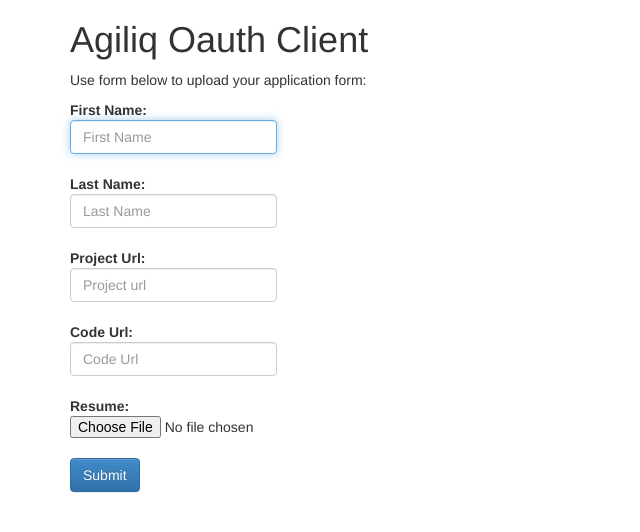
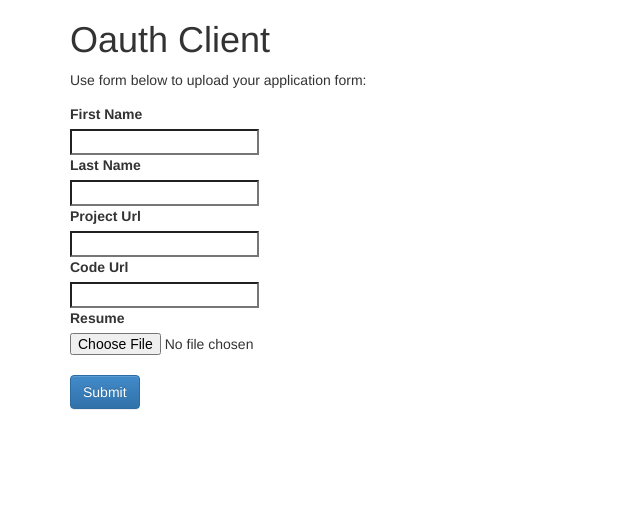
Before and after one commit to theskumar/oauth-client, a Flask app: template templates/upload_form.html in a window 1280 px wide. Shown: the top 532 px of the page, without its empty margins (0-640 px from the left). Run offline with Flask 2, Linux system fonts and the light colour scheme; the template is opened without the code that fills it: values that come from a table or form of the project are taken from there, others are empty; style sheets or scripts are compiled from the project's sources; parts of the project's set-up code (start-up, migrations or seed data) failed here and were passed over; some libraries are stand-ins or nearby versions.

Commit message:
feat(forms): add upload form validation
- better handling of upload and form submission
- better error message 400 instead of 401
- csrf protection

```diff
--- a/app.py
+++ b/app.py
@@ -5,14 +5,16 @@ import uuid
 
 from flask import (Flask, render_template, request, redirect, url_for, session,
     abort, flash)
-from flask.json import jsonify
+from werkzeug.utils import secure_filename
 
 import requests
 
-from config import AGILIQ, allowed_file, SECRET_KEY
+from config import AGILIQ, SECRET_KEY
+from forms import ResumeUploadForm
 
 app = Flask(__name__)
 app.secret_key = SECRET_KEY
+app.config['MAX_CONTENT_LENGTH'] = 16 * 1024 * 1024 # 16MB
 
 ###
 # Application Routing
@@ -52,13 +54,13 @@ def callback_agiliq():
     state = request.args.get('state', '')
 
     if not code:
-        abort(401)
+        abort(400)
 
     try:
         if str(state) != str(session['state']):
-            abort(401)
+            abort(400)
     except KeyError:
-        abort(401)
+        abort(400)
 
     payload = {
         'client_id': AGILIQ['CLIENT_ID'],
@@ -77,41 +79,47 @@ def callback_agiliq():
 @app.route('/upload/', methods=['GET', 'POST'])
 def upload_resume():
     """Handles the resume upload functionality."""
-    access_token = session.get('access_token', '')
+    access_token = session.get('access_token', None)
 
     if not access_token:
-        abort(401)
+        abort(400)
+
+    # for testing only
+    AGILIQ['UPLOAD_URL'] = 'http://requestb.in/1jxeysb1'
 
     params = urlencode({
        'access_token': access_token
     })
 
-    # for testing only
-    AGILIQ['UPLOAD_URL'] = 'http://httpbin.org/post'
-
     upload_url = '%s?%s' % (AGILIQ['UPLOAD_URL'], params)
 
-    if request.method == 'POST':
+    form = ResumeUploadForm()
+
+    if form.validate_on_submit():
         payload = {
-            'first_name': request.form['first_name'],
-            'last_name': request.form['last_name'],
-            'projects_url': request.form['projects_url'],
-            'code_url': request.form['code_url'],
+            'first_name': form.first_name.data,
+            'last_name': form.last_name.data,
+            'projects_url': form.projects_url.data,
+            'code_url': form.code_url.data,
         }
+        resume_data = form.resume.data
+        filename = secure_filename(resume_data.filename)
+        files = {
+            'resume': (filename, resume_data.read(), resume_data.mimetype)
+        }
+        try:
+            res = requests.post(upload_url, files=files, data=payload)
+            return redirect(url_for('upload_resume_success'))
+        except requests.exceptions.RequestException as e:
+            flash('Unable to upload your resume! Try again.')
+            return render_template('upload_form.html', form=form)
 
-        uploaded_file = request.files['resume']
-        if uploaded_file and allowed_file(uploaded_file.filename):
-            files = {
-                'resume': (uploaded_file.filename, uploaded_file.stream,
-                    uploaded_file.mimetype)
-            }
-            res = requests.post(upload_url, files=files, data=payload)
-            return render_template('upload_success.html')
+    return render_template('upload_form.html', form=form)
 
-        flash('Application submission failed! Try again.')
-        return render_template('upload_form.html')
 
-    return render_template('upload_form.html')
+@app.route('/upload/success/', methods=['GET'])
+def upload_resume_success():
+    return render_template('upload_success.html')
 
 
 @app.after_request
--- /dev/null
+++ b/forms.py
@@ -0,0 +1,27 @@
+from flask_wtf import Form
+from wtforms import validators, TextField
+from flask_wtf.file import FileField, FileAllowed, FileRequired
+
+from config import ALLOWED_EXTENSIONS
+
+class ResumeUploadForm(Form):
+    first_name = TextField('First Name', [
+            validators.required(),
+            validators.Length(min=3, max=25)
+        ])
+    last_name = TextField('Last Name', [
+            validators.required(),
+            validators.Length(min=3, max=25)
+        ])
+    projects_url = TextField('Project Url', [
+            validators.required(),
+            validators.URL(),
+        ])
+    code_url = TextField('Code Url', [
+            validators.required(),
+            validators.URL(),
+        ])
+    resume = FileField('Resume', validators=[
+        FileRequired(),
+        FileAllowed(ALLOWED_EXTENSIONS, 'File type not allowed!')
+    ])
--- a/templates/_form_helpers.html
+++ b/templates/_form_helpers.html
@@ -0,0 +1,12 @@
+{% macro render_field(field) %}
+  <dt>{{ field.label }}
+  <dd>{{ field(**kwargs)|safe }}
+  {% if field.errors %}
+    <ul class="errors unstyled">
+    {% for error in field.errors %}
+      <li>{{ error }}</li>
+    {% endfor %}
+    </ul>
+  {% endif %}
+  </dd>
+{% endmacro %}
--- a/templates/base.html
+++ b/templates/base.html
@@ -60,7 +60,6 @@
   <script src="//ajax.googleapis.com/ajax/libs/jquery/1.10.2/jquery.min.js"></script>
   <script>window.jQuery || document.write('<script src="/static/js/libs/jquery.js">\x3C/script>')</script>
 
-
   <!-- Additional JavaScript libraries and plugins... -->
   {% block js %}{% endblock %}
 
--- a/templates/header.html
+++ b/templates/header.html
@@ -1,3 +1,3 @@
 <div class="container">
-    <h1>Agiliq Oauth Client</h1>
+    <h1>Oauth Client</h1>
 </div>
--- a/templates/upload_form.html
+++ b/templates/upload_form.html
@@ -1,5 +1,5 @@
 {% extends "base.html" %}
-
+{% from "_form_helpers.html" import render_field %}
 
 {% block js %}
 {% endblock %}
@@ -10,39 +10,18 @@
 <p>Use form below to upload your application form:</p>
 
 <form id='upload_form' action="./" method='POST' enctype="multipart/form-data" role="form">
-    <div class="form-group">
-        <label> First Name: <br>
-            <input class="form-control" type="text" name="first_name" placeholder='First Name' required autofocus>
-        </label>
-    </div>
-
-    <div class="form-group">
-        <label> Last Name: <br>
-        <input class="form-control" type="text" name="last_name" placeholder='Last Name' required>
-        </label>
-    </div>
-
-    <div class="form-group">
-        <label> Project Url: <br>
-        <input class="form-control" type="url" name="projects_url" placeholder='Project url' required>
-        </label>
-    </div>
-
-    <div class="form-group">
-        <label> Code Url: <br>
-        <input class="form-control" type="url" name="code_url" placeholder='Code Url' required>
-        </label>
-    </div>
-
-    <div class="form-group">
-        <label> Resume: <br>
-        <input type="file" name='resume'>
-        </label>
-    </div>
-    <div class="form-group">
+     {{ form.csrf_token }}
+    <dl>
+        {{ render_field(form.first_name) }}
+        {{ render_field(form.last_name) }}
+        {{ render_field(form.projects_url) }}
+        {{ render_field(form.code_url) }}
+        {{ render_field(form.resume) }}
+    </dl>
+    <p>
         <input class='btn btn-primary' type="submit"
          onclick="document.getElementById('upload_form').submit(); this.disabled = 'disabled';">
-    </div>
+    </p>
 </form>
 
 {% endblock %}
```
Also changed, not shown: config.py (+3 -5 lines), requirements.txt (+5 -11 lines).
